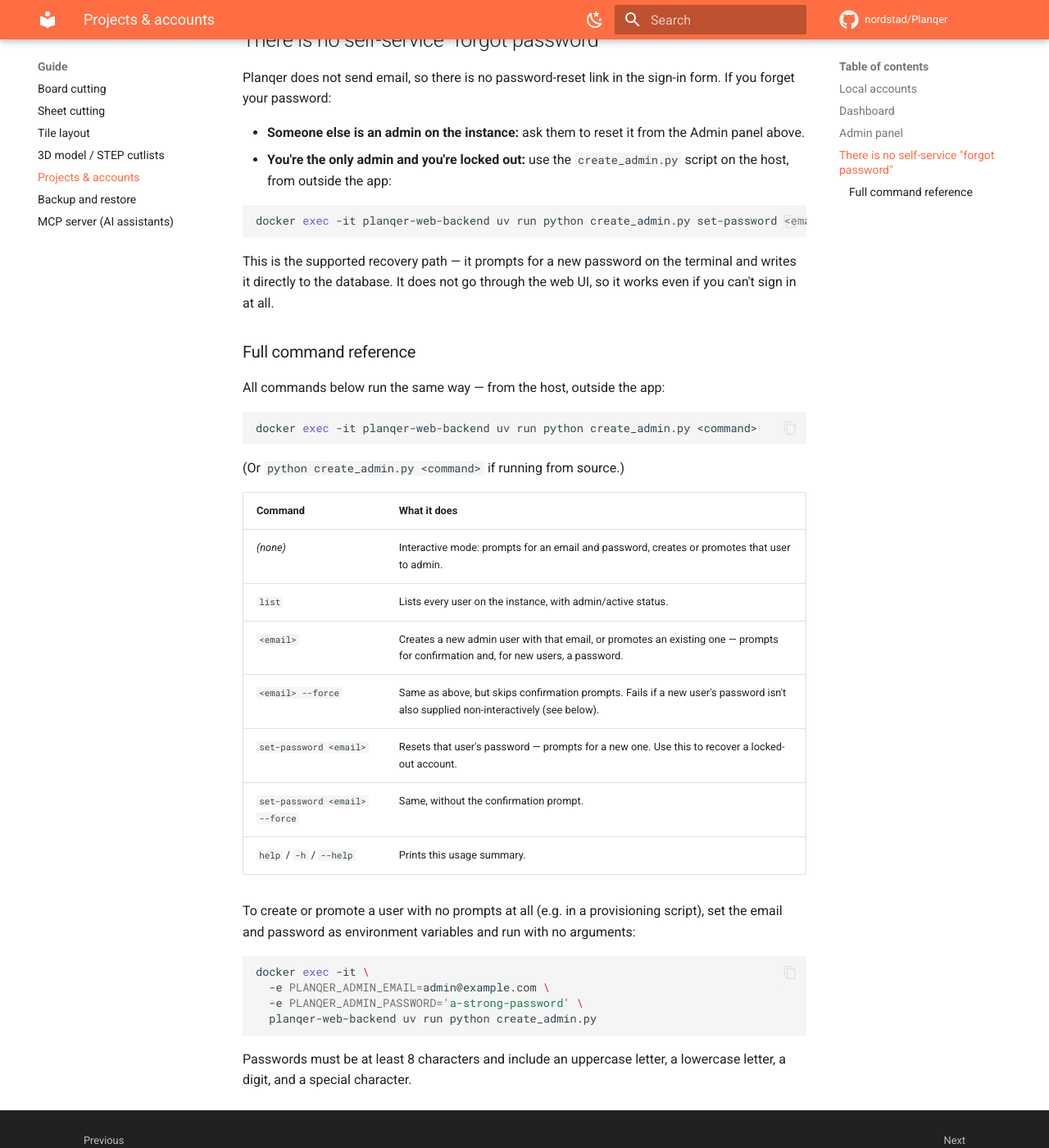
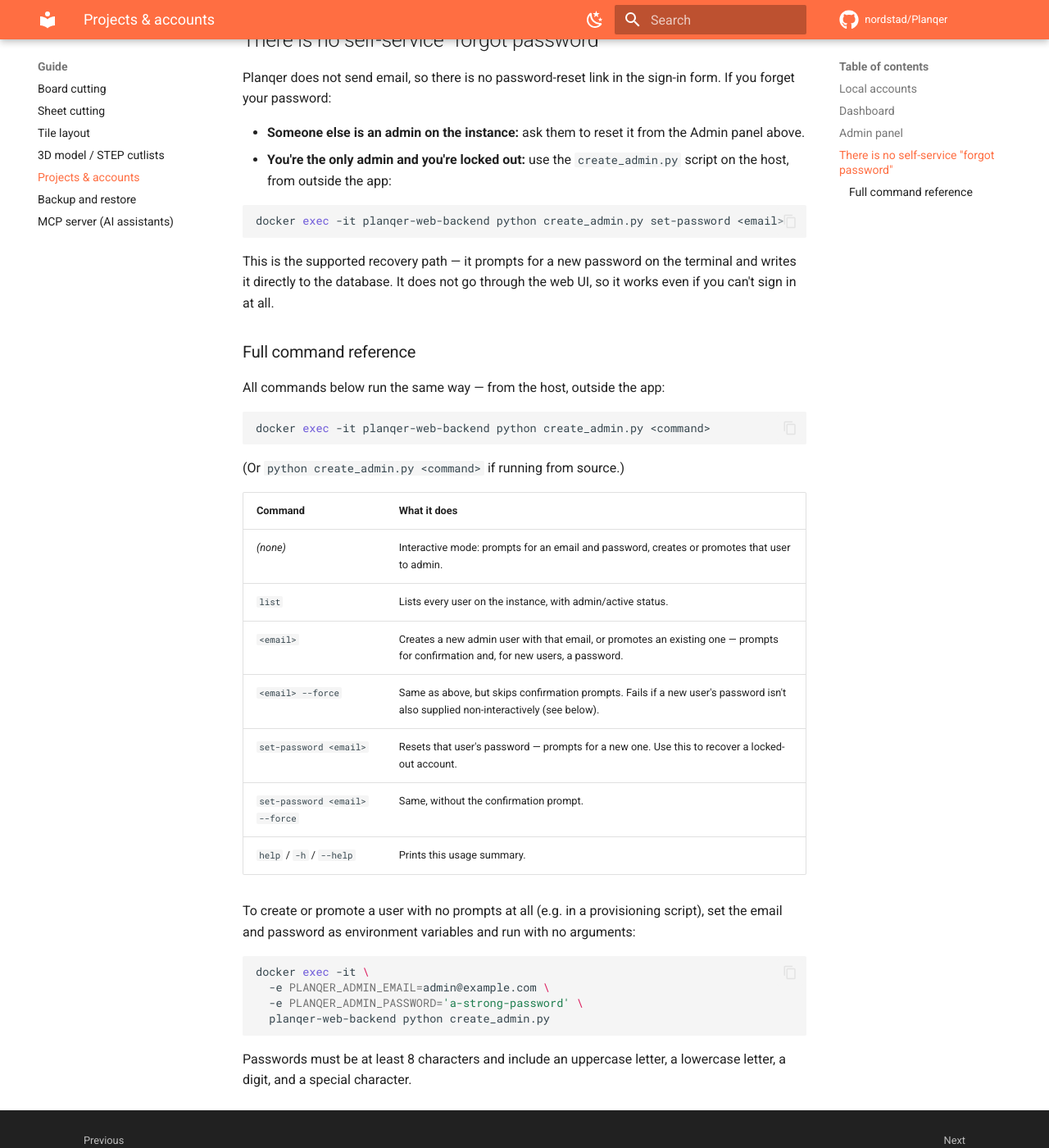
Before and after one commit to nordstad/Planqer, an MkDocs documentation site: the page built from docs/guide/projects-and-accounts.md, in a window 1280 px wide and 1400 px high, scrolled down 2009 px. Shown: the whole window at 82% size. Built offline with MkDocs 1.6.1 and Material for MkDocs 9.7.7, drawn with Linux system fonts in a browser that asks for light colours; comment, search, counter and statistics services are not loaded.

Commit message:
docs: fix admin commands in release image

````diff
--- a/docs/guide/projects-and-accounts.md
+++ b/docs/guide/projects-and-accounts.md
@@ -49,7 +49,7 @@
   script on the host, from outside the app:
 
   ```bash
-  docker exec -it planqer-web-backend uv run python create_admin.py set-password <email>
+  docker exec -it planqer-web-backend python create_admin.py set-password <email>
   ```
 
   This is the supported recovery path — it prompts for a new password
@@ -61,7 +61,7 @@
 All commands below run the same way — from the host, outside the app:
 
 ```bash
-docker exec -it planqer-web-backend uv run python create_admin.py <command>
+docker exec -it planqer-web-backend python create_admin.py <command>
 ```
 
 (Or `python create_admin.py <command>` if running from source.)
@@ -84,7 +84,7 @@
 docker exec -it \
   -e PLANQER_ADMIN_EMAIL=admin@example.com \
   -e PLANQER_ADMIN_PASSWORD='a-strong-password' \
-  planqer-web-backend uv run python create_admin.py
+  planqer-web-backend python create_admin.py
 ```
 
 Passwords must be at least 8 characters and include an uppercase letter, a
````
